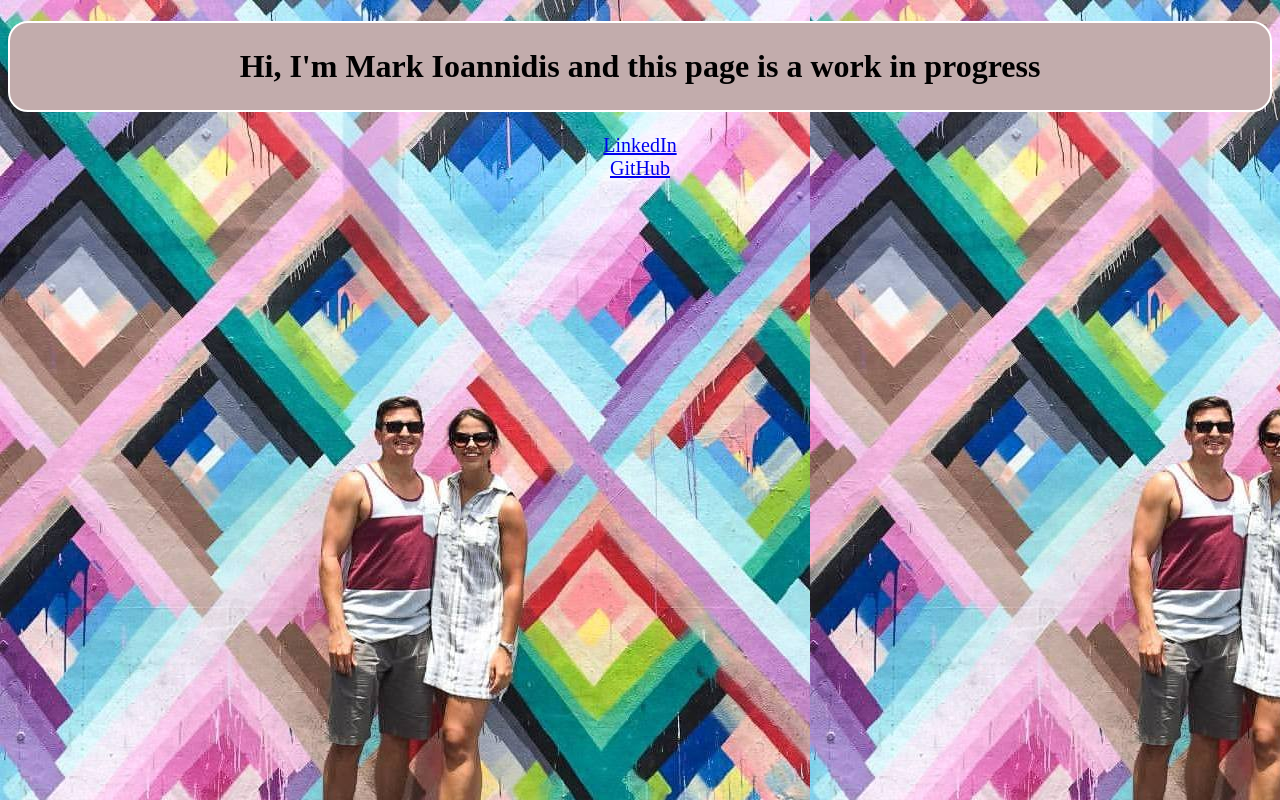
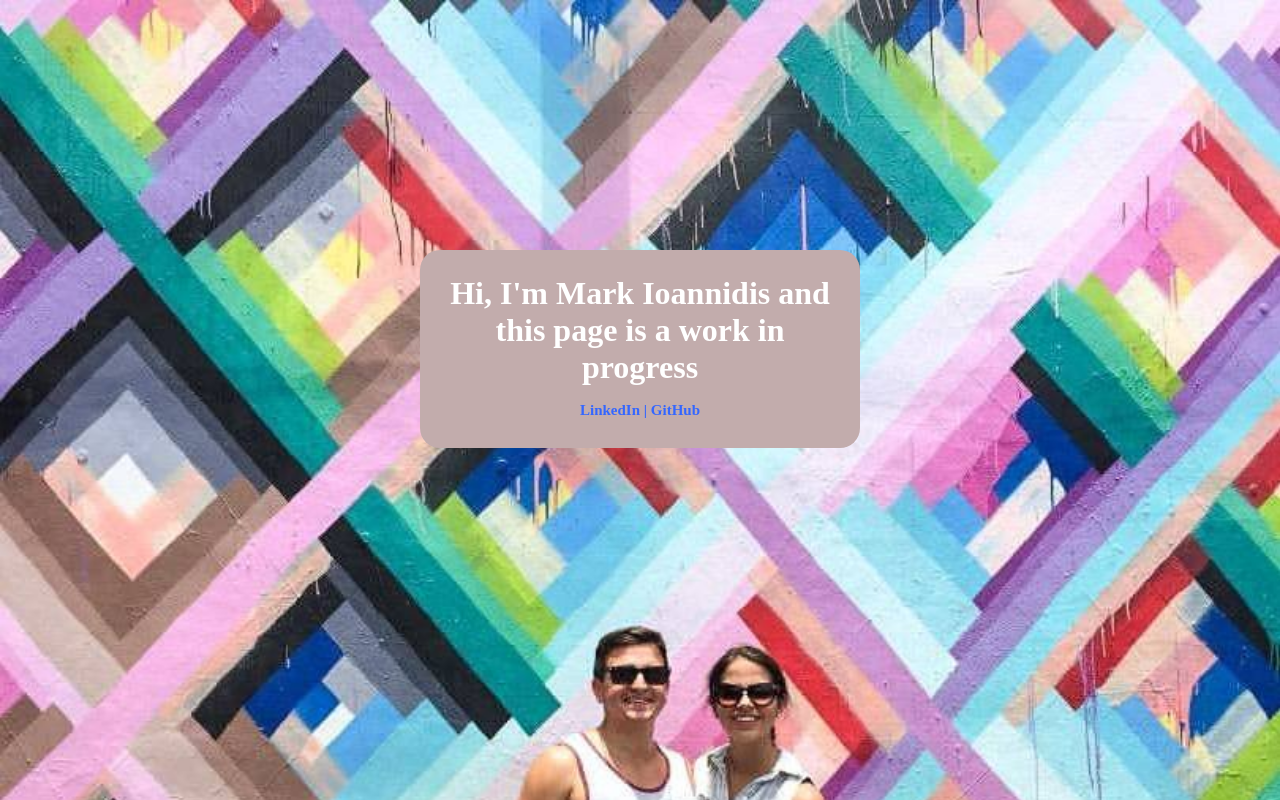
Before and after one commit to Markseye/MyWeb, a plain HTML site: page index.html in a window 1280 px wide. Drawn offline with Linux system fonts and the light colour scheme.

Commit message:
updating fe formatting

```diff
--- a/index.html
+++ b/index.html
@@ -6,10 +6,13 @@
   <link rel="stylesheet" type="text/css" href="mystyle.css">
 </head>
 
-<body background="image.jpg">
-	<h1> <center> Hi, I'm Mark Ioannidis and this page is a work in progress</center> </h1>
-	<a href="https://www.linkedin.com/in/mark-ioannidis-64b97230"><center> LinkedIn </center></a>
-	<a href="https://github.com/Markseye"><center>GitHub</center></a>
+<body>
+	<center><h1> Hi, I'm Mark Ioannidis and this page is a work in progress
+	<center><a href="https://www.linkedin.com/in/mark-ioannidis-64b97230" class="linkedIn">LinkedIn </a>
+	<a> | </a>
+	<a href="https://github.com/Markseye" class="gitHub">GitHub</a>
+	</h1></center>
+</h1>
 </body>
 
 </html>
--- a/mystyle.css
+++ b/mystyle.css
@@ -1,12 +1,33 @@
+body {
+		background: url('image.jpg'), 50% 50% no-repeat;
+		background-image: url('image.jpg');
+		background-size: cover;
+		margin: 250px;
+}
+
 h1 {
-		vertical-align: center
-    width: 100px;
-    border: 2px solid white;
+    color: white;
+    width: 50%;
     padding: 25px;
     background: #c2acac;
     border-radius: 20px;
+    margin: auto;
+  }
+
+a {
+		font-size: 15px;
+		color: #3366ff;
+		text-decoration: none;
 }
 
-a {
-		font-size: 20px;
+p {
+	text-align: right;
 }
+
+.linkedIn {
+	text-align: left;
+}
+
+.gitHub {
+	text-align: right;
+}
```
